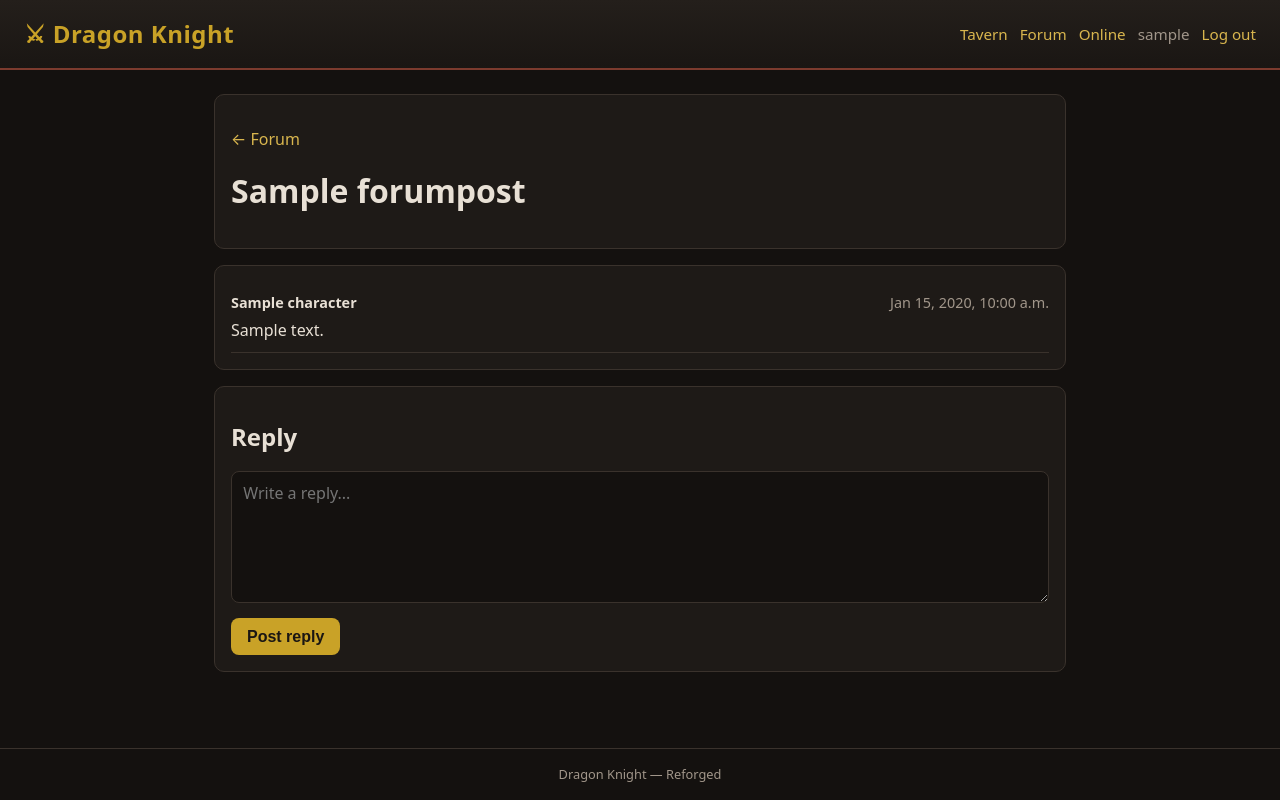
After one commit to Cynnar/dragon-knight-reforged, a Django app: page /forum/1/ in a window 1280 px wide. The commit adds this page. Run offline with Django 5.2, Linux system fonts and the light colour scheme; a user stored in the database is signed in; tables that the repository leaves empty hold one stand-in row (values such as "Sample post").

Commit message:
Add who's-online presence and forum; complete community layer

```diff
--- a/config/settings.py
+++ b/config/settings.py
@@ -48,6 +48,7 @@ MIDDLEWARE = [
     "django.middleware.common.CommonMiddleware",
     "django.middleware.csrf.CsrfViewMiddleware",
     "django.contrib.auth.middleware.AuthenticationMiddleware",
+    "game.middleware.LastActiveMiddleware",
     "django.contrib.messages.middleware.MessageMiddleware",
     "django.middleware.clickjacking.XFrameOptionsMiddleware",
 ]
--- a/config/urls.py
+++ b/config/urls.py
@@ -19,5 +19,10 @@ urlpatterns = [
     path("drop/leave/", views.drop_leave, name="drop_leave"),
     path("tavern/", views.tavern, name="tavern"),
     path("tavern/babble/", views.post_babble, name="post_babble"),
+    path("online/", views.whos_online, name="whos_online"),
+    path("forum/", views.forum_index, name="forum_index"),
+    path("forum/new/", views.forum_new, name="forum_new"),
+    path("forum/<int:thread_id>/", views.forum_thread, name="forum_thread"),
+    path("forum/<int:thread_id>/reply/", views.forum_reply, name="forum_reply"),
     path("", views.home, name="home"),
 ]
--- /dev/null
+++ b/game/middleware.py
@@ -0,0 +1,22 @@
+import time
+
+from django.utils import timezone
+
+from .models import Character
+
+
+class LastActiveMiddleware:
+    """Stamp the logged-in player's character as active, at most once per 60s per
+    session (so it's one small UPDATE per minute of activity, not one per click)."""
+
+    def __init__(self, get_response):
+        self.get_response = get_response
+
+    def __call__(self, request):
+        response = self.get_response(request)
+        if request.user.is_authenticated:
+            now = time.time()
+            if now - request.session.get("_last_active_write", 0) > 60:
+                Character.objects.filter(user=request.user).update(last_active=timezone.now())
+                request.session["_last_active_write"] = now
+        return response
--- a/game/models.py
+++ b/game/models.py
@@ -256,6 +256,9 @@ class Character(models.Model):
         Drop, on_delete=models.SET_NULL, null=True, blank=True, related_name="+"
     )
 
+    # Live-presence tracking for the who's-online list.
+    last_active = models.DateTimeField(null=True, blank=True)
+
     class Meta:
         ordering = ["char_name"]
 
--- a/game/views.py
+++ b/game/views.py
@@ -1,10 +1,13 @@
 import math
 import random
+from datetime import timedelta
 
 from django.contrib import messages
+from django.utils import timezone
 from django.contrib.auth import login
 from django.contrib.auth.decorators import login_required
-from django.shortcuts import redirect, render
+from django.db.models import Count
+from django.shortcuts import get_object_or_404, redirect, render
 from django.views.decorators.http import require_POST
 
 from . import combat, shop
@@ -419,3 +422,71 @@ def post_babble(request):
     if text:
         BabbleMessage.objects.create(author=request.user, message=text)
     return redirect("tavern")
+
+
+@login_required
+def whos_online(request):
+    """Characters active within the last 10 minutes (matches the original window)."""
+    cutoff = timezone.now() - timedelta(minutes=10)
+    online = Character.objects.filter(last_active__gte=cutoff).order_by("char_name")
+    return render(request, "game/online.html", {"online": online, "count": online.count()})
+
+
+# ── forum ────────────────────────────────────────────────────────────────────
+def _attach_author_names(posts):
+    """Attach .display_name (character name, else username) to each post."""
+    ids = [p.author_id for p in posts if p.author_id]
+    names = dict(Character.objects.filter(user__in=ids).values_list("user_id", "char_name"))
+    for p in posts:
+        p.display_name = names.get(p.author_id) or (p.author.username if p.author_id else "Unknown")
+    return posts
+
+
+@login_required
+def forum_index(request):
+    from .models import ForumPost
+    threads = list(
+        ForumPost.objects.filter(parent__isnull=True)
+        .select_related("author")
+        .annotate(reply_count=Count("replies"))
+        .order_by("-last_reply_at")[:30]
+    )
+    _attach_author_names(threads)
+    return render(request, "game/forum/index.html", {"threads": threads})
+
+
+@login_required
+def forum_thread(request, thread_id):
+    from .models import ForumPost
+    thread = get_object_or_404(ForumPost, id=thread_id, parent__isnull=True)
+    replies = list(thread.replies.select_related("author").order_by("posted_at"))
+    _attach_author_names([thread] + replies)
+    return render(request, "game/forum/thread.html", {"thread": thread, "replies": replies})
+
+
+@login_required
+def forum_new(request):
+    from .models import ForumPost
+    if request.method == "POST":
+        title = (request.POST.get("title") or "").strip()[:100]
+        content = (request.POST.get("content") or "").strip()
+        if title and content:
+            thread = ForumPost.objects.create(author=request.user, parent=None,
+                                              title=title, content=content)
+            return redirect("forum_thread", thread_id=thread.id)
+        messages.info(request, "A thread needs both a title and a message.")
+    return render(request, "game/forum/new.html")
+
+
+@login_required
+@require_POST
+def forum_reply(request, thread_id):
+    from .models import ForumPost
+    thread = get_object_or_404(ForumPost, id=thread_id, parent__isnull=True)
+    content = (request.POST.get("content") or "").strip()
+    if content:
+        ForumPost.objects.create(author=request.user, parent=thread,
+                                 title=f"Re: {thread.title}", content=content)
+        thread.last_reply_at = timezone.now()
+        thread.save(update_fields=["last_reply_at"])
+    return redirect("forum_thread", thread_id=thread.id)
--- a/templates/base.html
+++ b/templates/base.html
@@ -116,6 +116,22 @@
       border-bottom: 1px solid var(--panel-border); padding-bottom: .5rem; }
     .babble-time { font-size: .75rem; }
     .news-item { border-bottom: 1px solid var(--panel-border); padding-bottom: .6rem; margin-bottom: .6rem; }
+    .online-list { display: flex; flex-direction: column; gap: .5rem; }
+    .online-row { display: flex; justify-content: space-between; gap: .75rem;
+      border-bottom: 1px solid var(--panel-border); padding-bottom: .45rem; }
+    textarea { width: 100%; padding: .6rem .7rem; font-size: 1rem; font-family: inherit;
+      background: #14110f; color: var(--text); border: 1px solid var(--panel-border);
+      border-radius: 8px; resize: vertical; }
+    textarea:focus { outline: none; border-color: var(--accent); }
+    .thread-list { display: flex; flex-direction: column; }
+    .thread-row { display: flex; flex-direction: column; gap: .2rem; padding: .7rem 0;
+      border-bottom: 1px solid var(--panel-border); color: var(--text); }
+    .thread-row:hover { text-decoration: none; }
+    .thread-row:hover strong { color: var(--accent); }
+    .thread-meta { font-size: .8rem; }
+    .post { border-bottom: 1px solid var(--panel-border); padding: .6rem 0; }
+    .post.reply { padding-left: .75rem; border-left: 2px solid var(--panel-border); }
+    .post-head { display: flex; justify-content: space-between; gap: .5rem; margin-bottom: .3rem; font-size: .9rem; }
     @media (min-width: 640px) {
       .site-header { padding: 1rem 1.5rem; }
       .content { padding: 1.5rem; }
@@ -133,6 +149,8 @@
         {% block nav %}
           {% if user.is_authenticated %}
             <a href="{% url 'tavern' %}">Tavern</a>
+            <a href="{% url 'forum_index' %}">Forum</a>
+            <a href="{% url 'whos_online' %}">Online</a>
             <span class="muted">{{ user.username }}</span>
             <form method="post" action="{% url 'logout' %}" class="logout-form">
               {% csrf_token %}
--- /dev/null
+++ b/templates/game/forum/thread.html
@@ -0,0 +1,34 @@
+{% extends "base.html" %}
+{% block title %}{{ thread.title }} — Forum{% endblock %}
+{% block content %}
+<div class="panel">
+  <p><a href="{% url 'forum_index' %}">← Forum</a></p>
+  <h1>{{ thread.title }}</h1>
+</div>
+
+<div class="panel">
+  <div class="post">
+    <div class="post-head"><strong>{{ thread.display_name }}</strong>
+      <span class="muted">{{ thread.posted_at|date:"M j, Y, g:i a" }}</span></div>
+    <div class="post-body">{{ thread.content|linebreaksbr }}</div>
+  </div>
+  {% for r in replies %}
+  <div class="post reply">
+    <div class="post-head"><strong>{{ r.display_name }}</strong>
+      <span class="muted">{{ r.posted_at|date:"M j, Y, g:i a" }}</span></div>
+    <div class="post-body">{{ r.content|linebreaksbr }}</div>
+  </div>
+  {% endfor %}
+</div>
+
+<div class="panel">
+  <h2>Reply</h2>
+  <form method="post" action="{% url 'forum_reply' thread.id %}">
+    {% csrf_token %}
+    <textarea name="content" rows="5" placeholder="Write a reply..."></textarea>
+    <div class="actions" style="margin-top:.6rem">
+      <button class="btn" type="submit">Post reply</button>
+    </div>
+  </form>
+</div>
+{% endblock %}
```
Also changed, not shown: templates/game/forum/index.html (added, +30 -0 lines), templates/game/forum/new.html (added, +20 -0 lines), templates/game/online.html (added, +22 -0 lines), game/migrations/0003_character_last_active.py (added).
